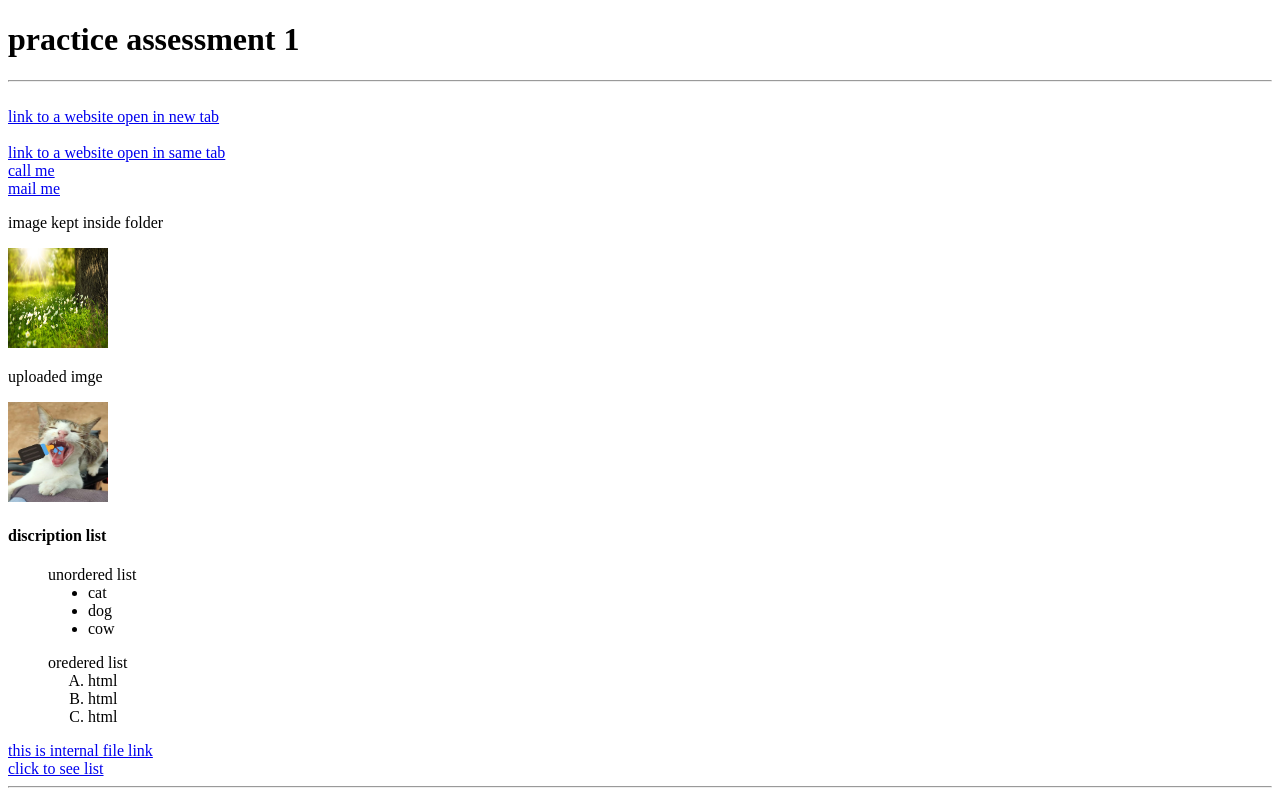
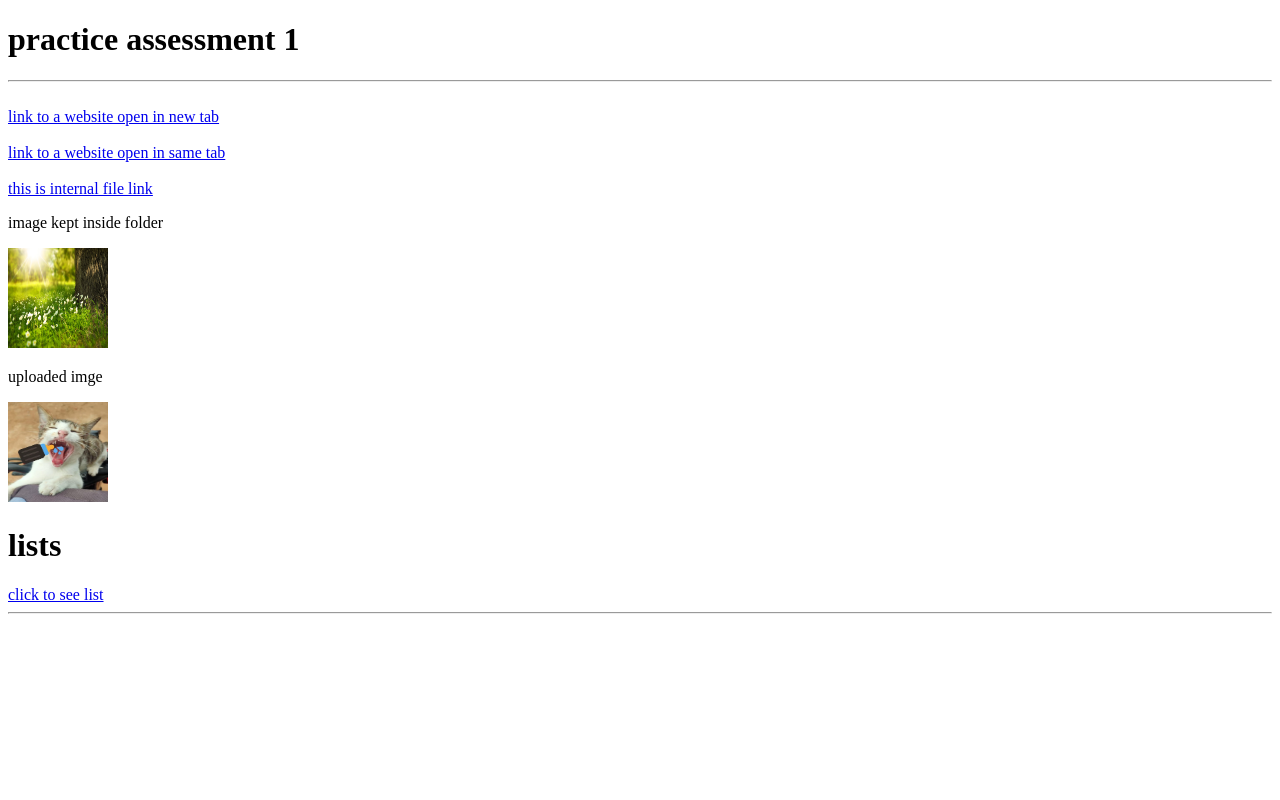
Before and after one commit to monica3636/hanson1, a plain HTML site: page index.html in a window 1280 px wide. Drawn offline with Linux system fonts and the light colour scheme.

Commit message:
change my hanson1

```diff
--- a/index.html
+++ b/index.html
@@ -11,33 +11,15 @@
     <br> <a href="https://www.youtube.com/watch?v=V7nrZF_EJN8" target="_blank" width="200" height="200">  link to a website open in new tab<br></a>
     <br>
     <a href="https://www.youtube.com/watch?v=V7nrZF_EJN8" target="_self" width="200" height="200">  link to a website open in same tab<br></a>
-    <a href="tel:9754675557">call me</a> <br>
-    <a href="mailto:monicaselvi@gmail.com">mail me</a><br>
+    <br>
+    <a href="form.html" target="_blank">this is internal file link</a><br>
     <p>image kept inside folder</p>
     <img src="./images/flowers.jpg" alt="flower img" width="100" height="100">
     <p>uploaded imge</p>
     <img src="./images/cat.jpg.jpg" alt="cat image" width="100" height="100">
 
-    <h4>discription list</h4>
-    <ul>
-        <dl>
-            <dt> unordered list</dt>
-            <dd>
-                <li>cat</li>
-                <li>dog</li>
-                <li>cow</li>
-            </dd>
-        </dl>
-    </ul>
-    <ol type="A">
-        <dt> oredered list</dt>
-        <dd>
-            <li>html</li>
-            <li>html</li>
-            <li> html</li>
-        </dd>
-    </ol>
-    <a href="form.html" target="_blank">this is internal file link</a><br>
+    <h1>lists</h1>
+
     <a href="list.html">click to see list</a>
     <hr>
 </body>
```
